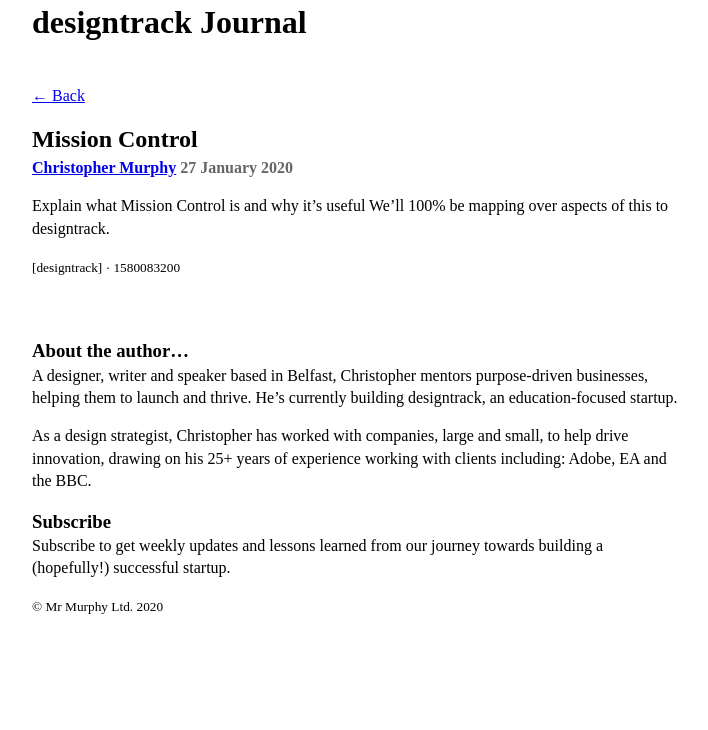
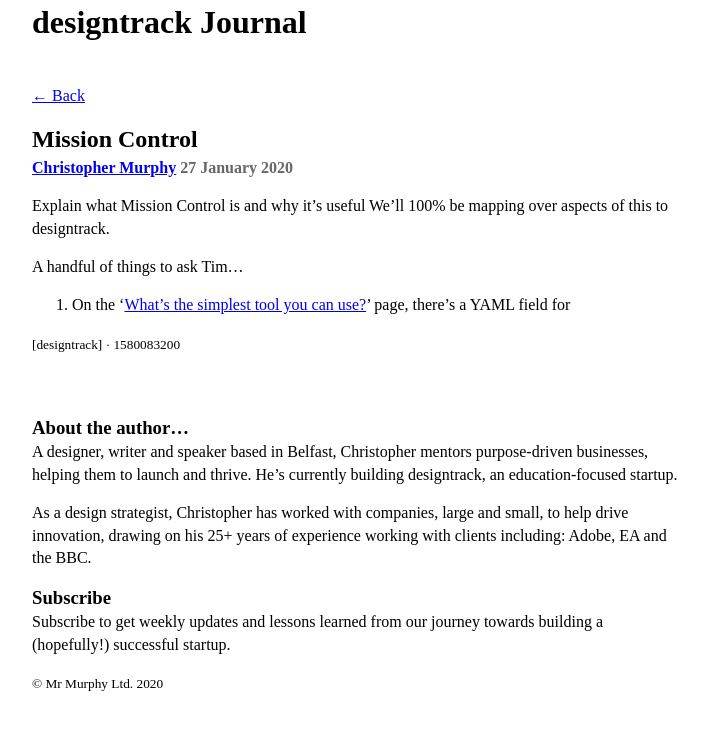
Before and after one commit to designtrack/designtrack-journal, a Jekyll site: the page built from _posts/2020-01-27-mission-control.md, in a window 1280 px wide. Shown: the top 730 px of the page, without its empty margins (283-991 px from the left). Built offline with Jekyll 4.4.1, drawn with Linux system fonts in a browser that asks for light colours; nearby versions of some CDN libraries.

Commit message:
Update from Forestry.io Christopher Murphy updated _posts/2020-01-27-mission-control.md

```diff
--- a/_posts/2020-01-27-mission-control.md
+++ b/_posts/2020-01-27-mission-control.md
@@ -5,3 +5,7 @@
 
 ---
 Explain what Mission Control is and why it's useful We'll 100% be mapping over aspects of this to designtrack.
+
+A handful of things to ask Tim…
+
+1. On the '[What’s the simplest tool you can use?](/2020/01/24/whats-the-simplest-tool-you-can-use.html)' page, there's a YAML field for
```
